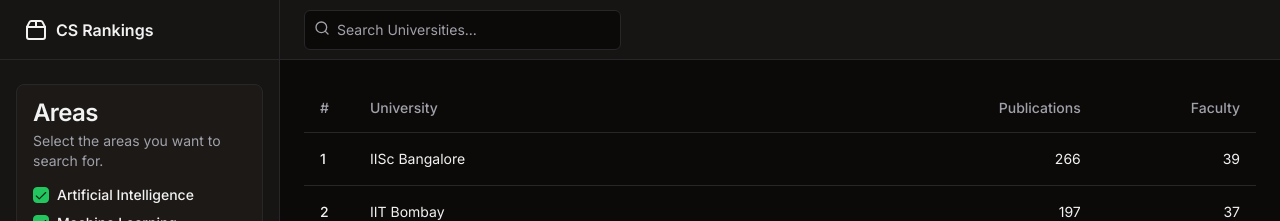
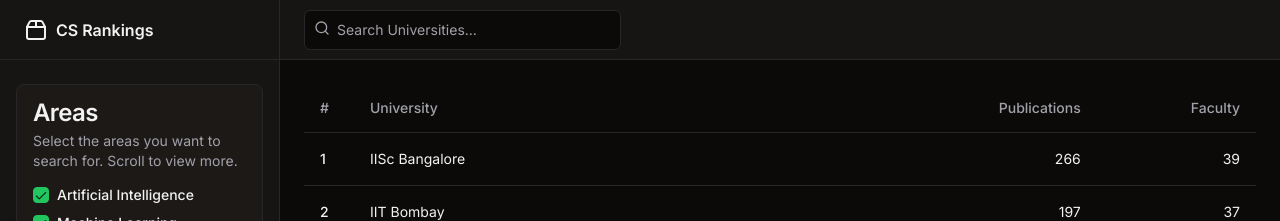
Before and after one commit to arin-r/better-csrankings, a Next.js app: page /home in a window 1280 px wide. Shown: the top 221 px of the page. Built offline with nearby package versions, Linux system fonts and the light colour scheme.

Commit message:
changed search filter prompt

```diff
--- a/src/components/SearchFilters.tsx
+++ b/src/components/SearchFilters.tsx
@@ -59,7 +59,7 @@ const SearchFilters = ({
         <CardHeader className="p-2 pt-2 md:p-4">
           <CardTitle>Areas</CardTitle>
           <CardDescription>
-            Select the areas you want to search for.
+            Select the areas you want to search for. Scroll to view more.
           </CardDescription>
         </CardHeader>
         <CardContent className="p-2 pt-0 md:p-4 md:pt-0">
```
